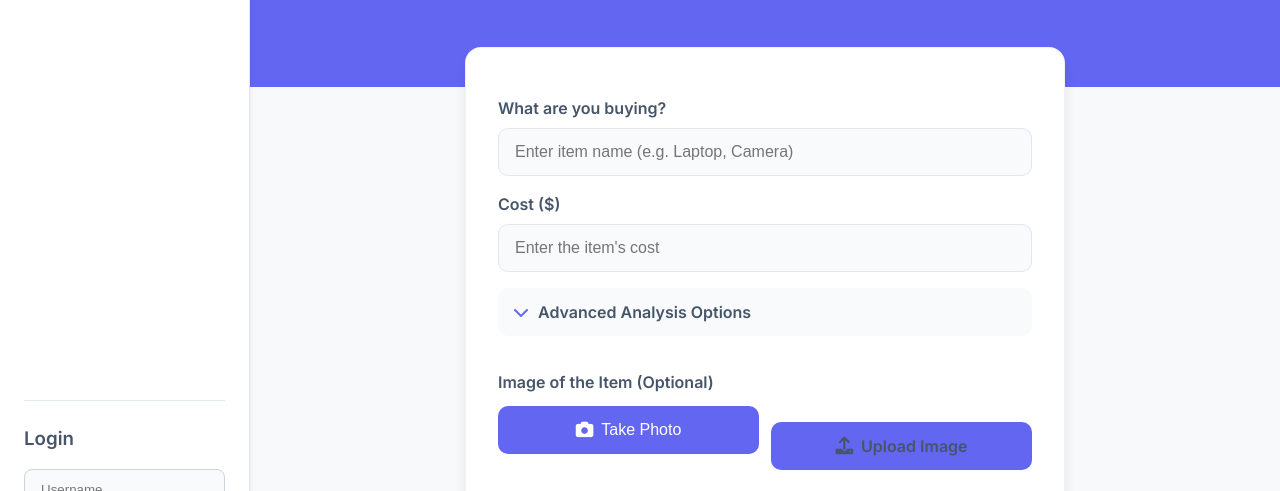
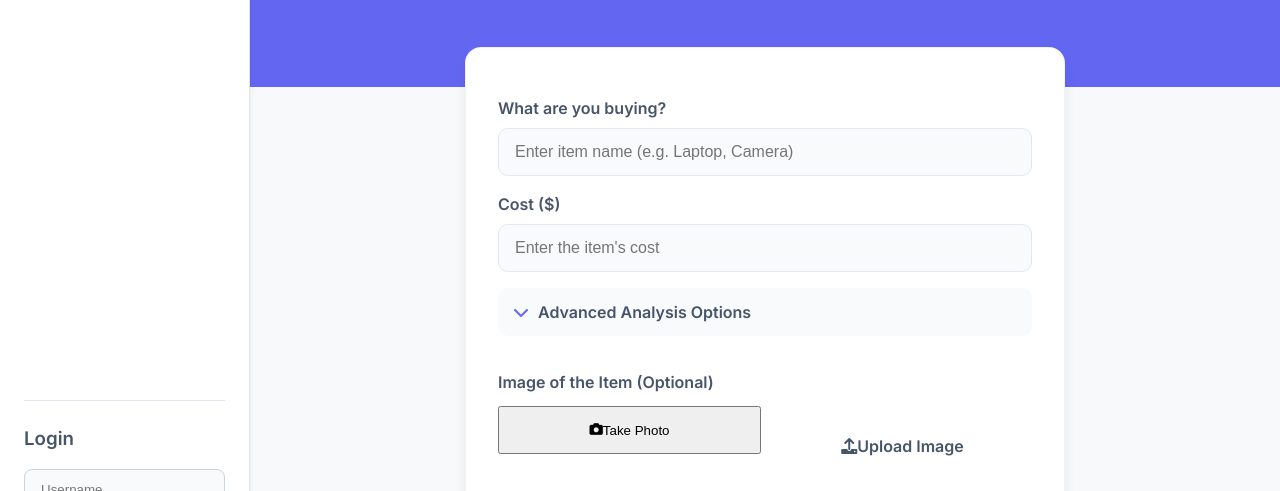
Before and after one commit to mavila14/testGround, a plain HTML site: page frontend/index.html in a window 1280 px wide. Shown: the part 293-784 px from the top of the page. Drawn offline with Linux system fonts and the light colour scheme.

Commit message:
Update index.html

```diff
--- a/frontend/index.html
+++ b/frontend/index.html
@@ -127,10 +127,10 @@
         <div class="image-section">
           <p>Image of the Item (Optional)</p>
           <div class="image-buttons">
-            <button type="button" id="takePhotoBtn" class="btn btn-secondary">
+            <button type="button" id="takePhotoBtn">
               <i class="fas fa-camera"></i> Take Photo
             </button>
-            <label for="imageUpload" class="upload-btn btn btn-secondary">
+            <label for="imageUpload" class="upload-btn">
               <i class="fas fa-upload"></i> Upload Image
             </label>
             <input
```
